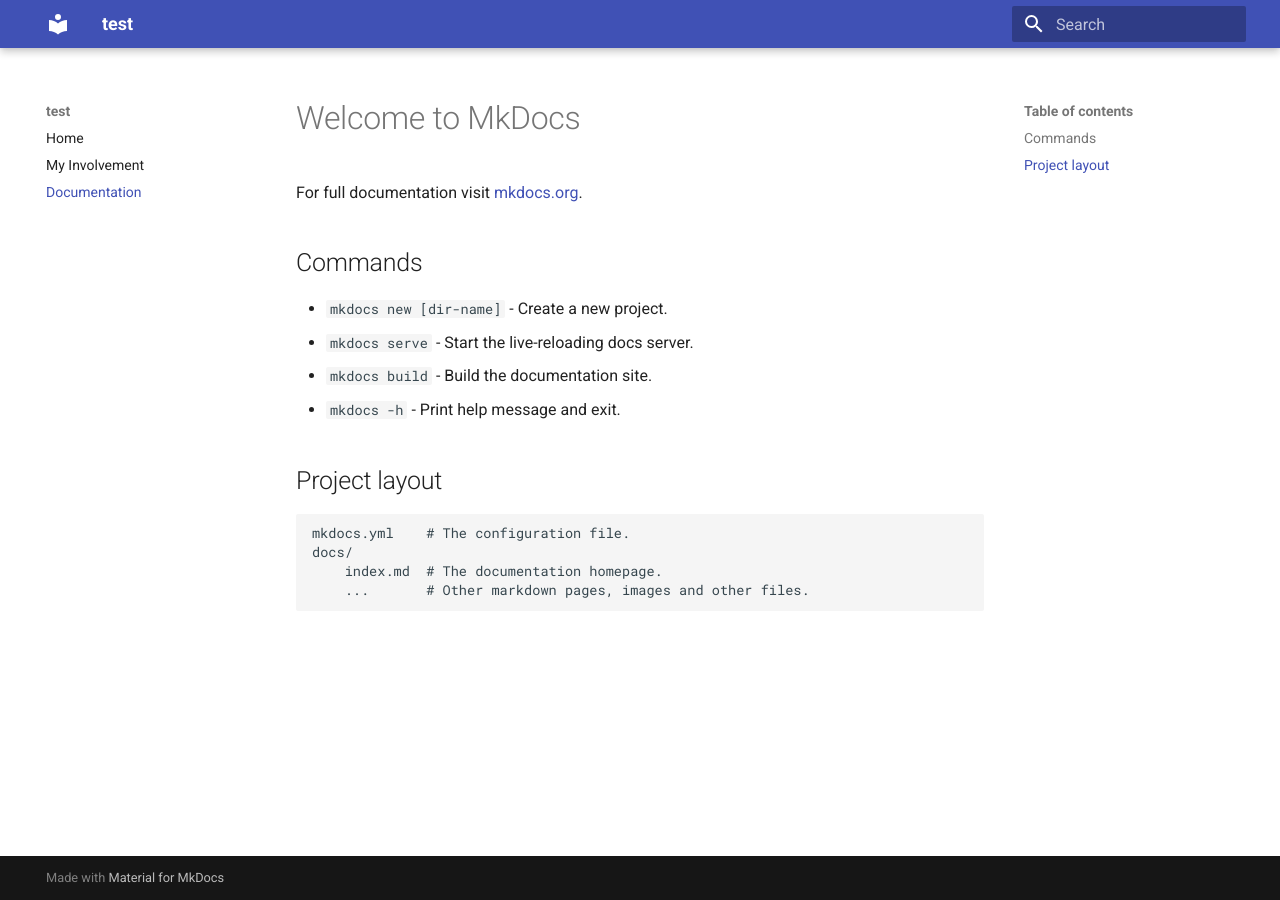
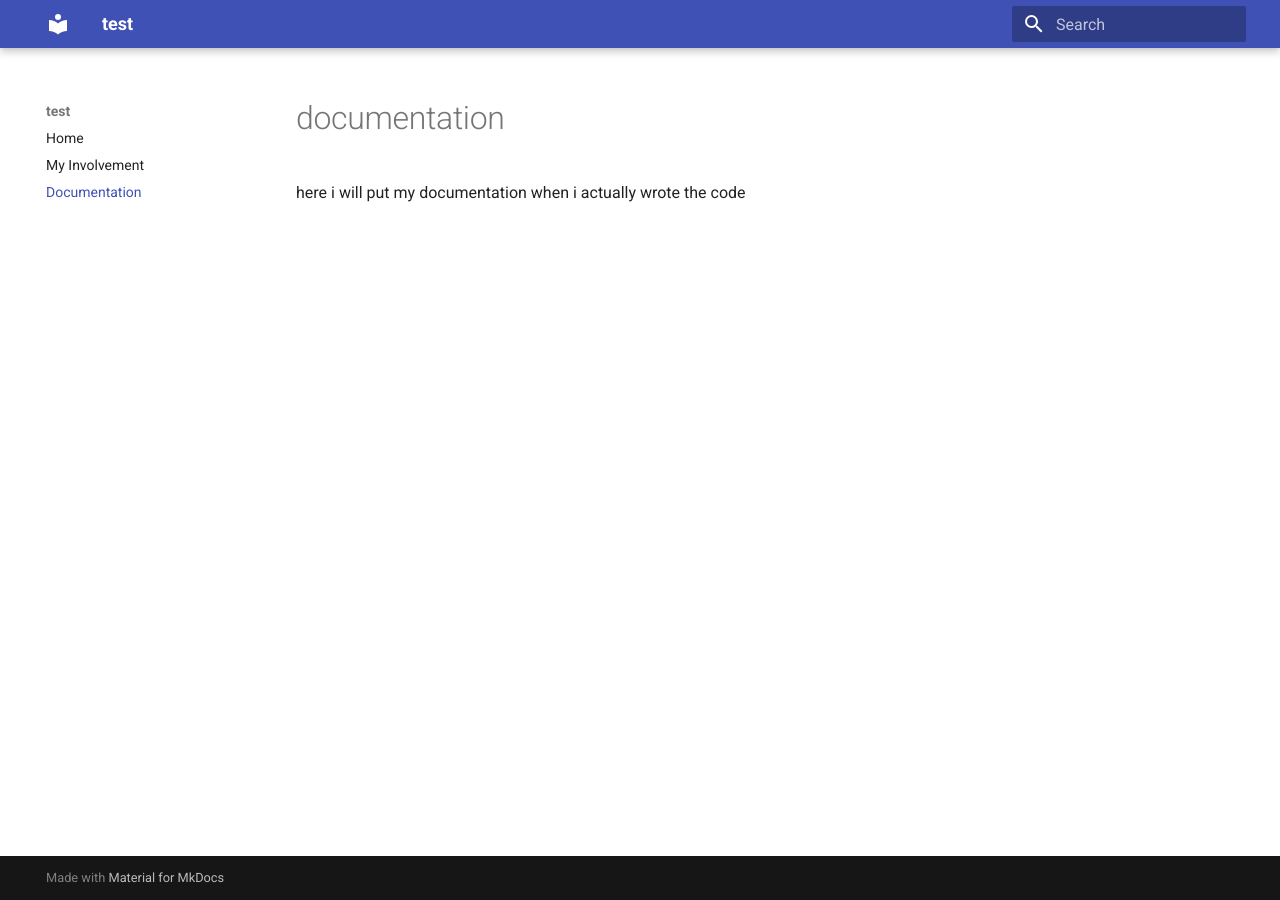
Before and after one commit to acquanaturaleminerale/acquanaturaleminerale.github.io, an MkDocs documentation site: the page built from docs/documentation.md, in a window 1280 px wide. Built offline with MkDocs 1.6.1 and Material for MkDocs 9.7.7, drawn with Linux system fonts in a browser that asks for light colours.

Commit message:
Update documentation.md

```diff
--- a/docs/documentation.md
+++ b/docs/documentation.md
@@ -1,17 +1,3 @@
-# Welcome to MkDocs
+# documentation
 
-For full documentation visit [mkdocs.org](https://www.mkdocs.org).
-
-## Commands
-
-* `mkdocs new [dir-name]` - Create a new project.
-* `mkdocs serve` - Start the live-reloading docs server.
-* `mkdocs build` - Build the documentation site.
-* `mkdocs -h` - Print help message and exit.
-
-## Project layout
-
-    mkdocs.yml    # The configuration file.
-    docs/
-        index.md  # The documentation homepage.
-        ...       # Other markdown pages, images and other files.
+here i will put my documentation when i actually wrote the code
```
